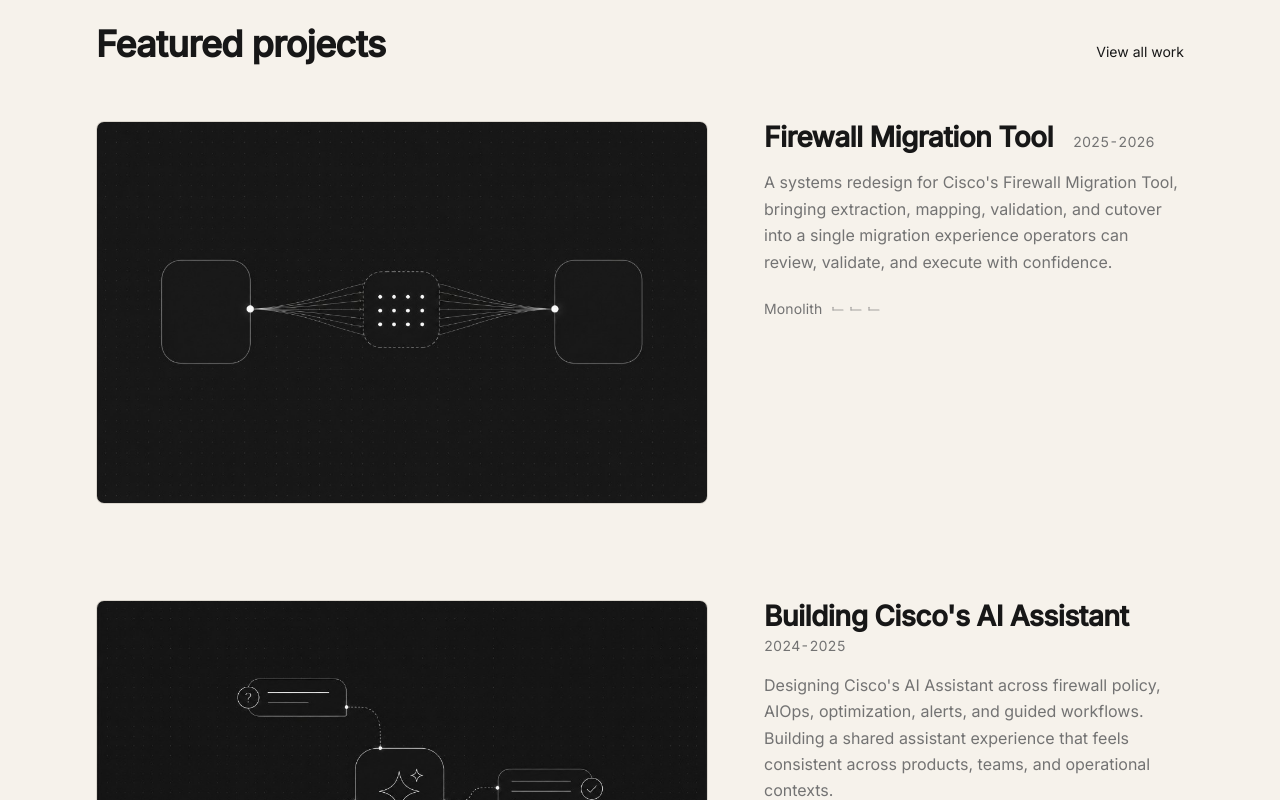
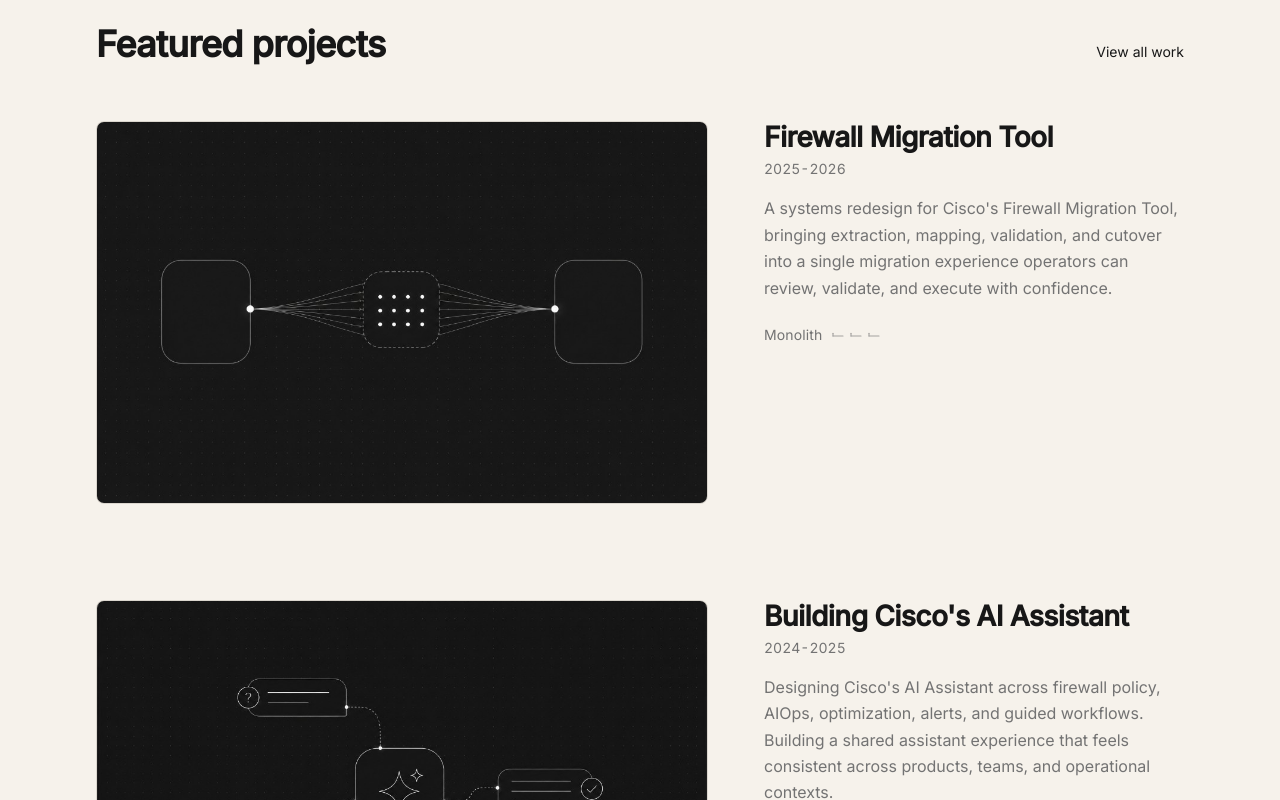
Before and after one commit to mrjartworks-svg/Portfolio, a Next.js app: page / in a window 1280 px wide. Shown: the part 840-1640 px from the top of the page. Built offline with nearby package versions, Linux system fonts and the light colour scheme; a web font is replaced by a local one.

Commit message:
Move project year below title on featured work cards.

```diff
--- a/src/components/projects/FeaturedProjectCard.tsx
+++ b/src/components/projects/FeaturedProjectCard.tsx
@@ -52,11 +52,11 @@
           </div>
 
           <div className="mt-6 w-full min-w-0 lg:mt-0">
-            <div className="flex flex-wrap items-baseline gap-x-5 gap-y-1">
+            <div>
               <h3 className="font-display text-2xl font-semibold tracking-[-0.02em] text-[var(--text)] transition-colors duration-300 ease-out group-hover:text-[var(--accent)] sm:text-[1.75rem]">
                 {project.title}
               </h3>
-              <span className="text-meta text-sm tabular-nums">{project.year}</span>
+              <p className="mt-1.5 text-meta text-sm tabular-nums">{project.year}</p>
             </div>
 
             <div className="relative mt-4 min-h-[3.25rem]">
```
